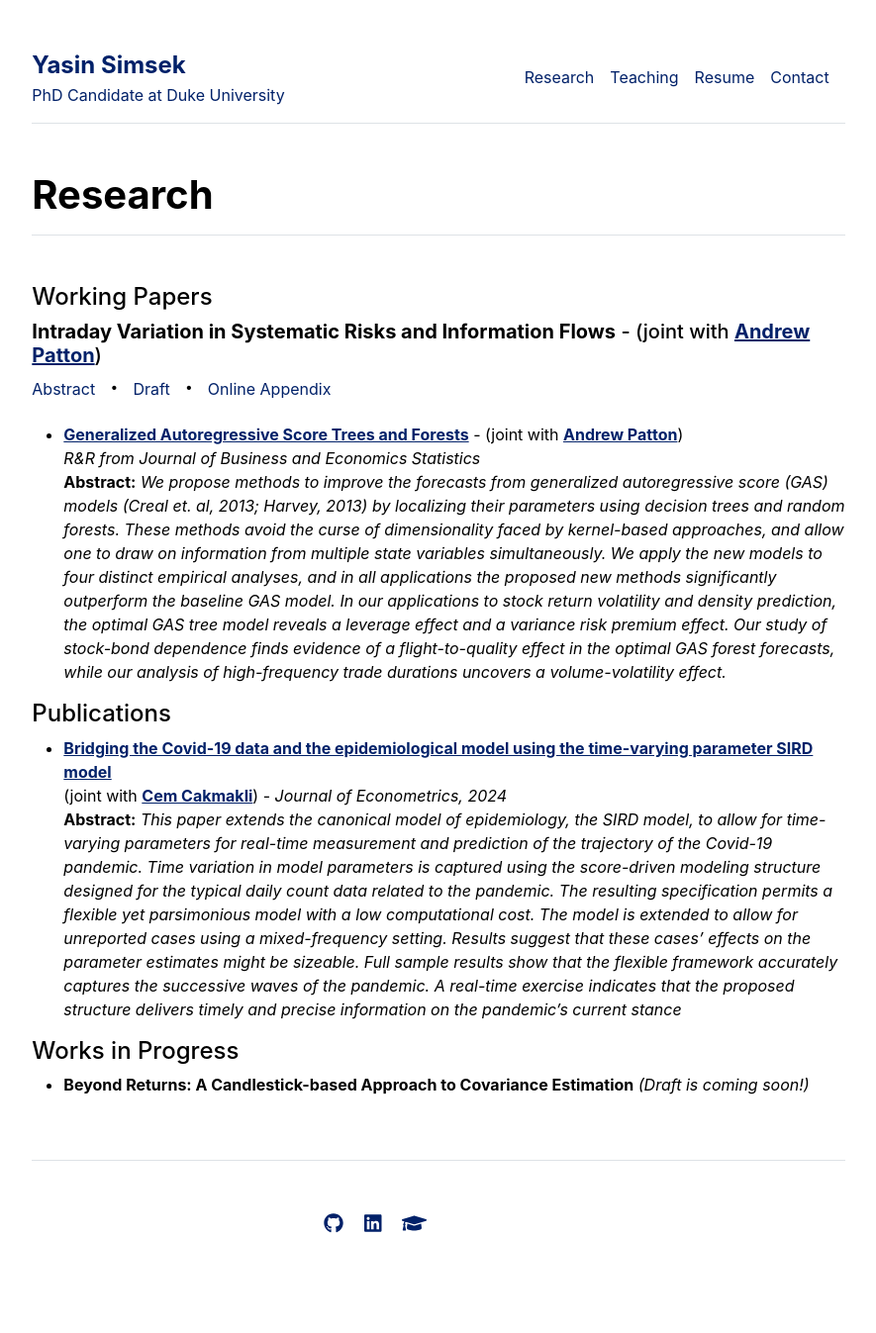
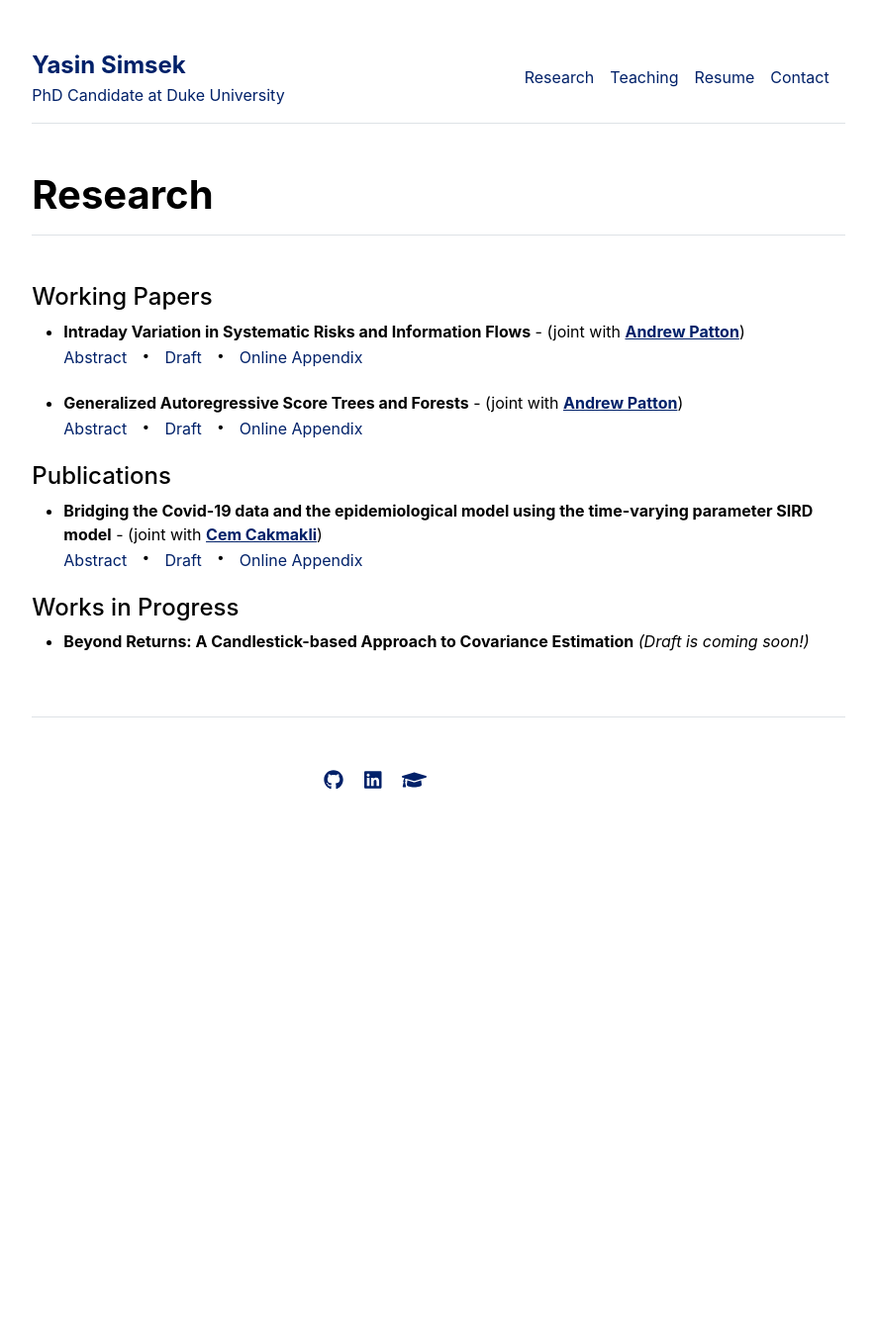
Before and after one commit to yasin-simsek/yasin-simsek.github.io, a Jekyll site: the page built from research.md, in a window 1280 px wide. Shown: the whole page at 99% size, without its empty margins (197-1082 px from the left). Built offline with Jekyll 4.4.1, drawn with Linux system fonts in a browser that asks for light colours; after the commit the page ends 900 px from its top, so only the background shows below that.

Commit message:
page style major update

```diff
--- a/research.md
+++ b/research.md
@@ -49,16 +49,16 @@ title: "Research"
 
 
 #### Working Papers
-##### **Intraday Variation in Systematic Risks and Information Flows** - (joint with [**Andrew Patton**](https://public.econ.duke.edu/~ap172/)) <br>
+* **Intraday Variation in Systematic Risks and Information Flows** - (joint with [**Andrew Patton**](https://public.econ.duke.edu/~ap172/)) <br>
 <span class="abstract-toggle" onclick="toggleAbstract(this)">Abstract</span> <span class="middot">&middot;</span> <a href="https://papers.ssrn.com/sol3/papers.cfm?abstract_id=5006587" class="no-underline">Draft</a> <span class="middot">&middot;</span> <span style="color:#012169;">Online Appendix</span> <span class="abstract-content"> <br> *This paper analyzes variation in the factor structure of asset returns within a trade day by combining non-parametric kernel methods with principal component analysis. We estimate the model on a collection of over 400 high frequency US equity returns over the period 1996-2020 and show that the proposed model has superior explanatory power relative to a collection of well-known observable factor models and standard PCA. We present a stylized model of asset prices and information flows and show that the factor structure of asset returns varies with the arrival of news. Using data on individual firm earnings announcements, FOMC announcements, and other macroeconomic announcements, we provide evidence consistent with our stylized model, that the superior performance of the proposed model is due to time variation in the factor structure of asset returns around times of information flows.*</span>
 
-* [**Generalized Autoregressive Score Trees and Forests**](https://papers.ssrn.com/sol3/papers.cfm?abstract_id=4459756) - (joint with [**Andrew Patton**](https://public.econ.duke.edu/~ap172/)) <br>
- *R&R from Journal of Business and Economics Statistics* <br>
-**Abstract:** *We propose methods to improve the forecasts from generalized autoregressive score (GAS) models (Creal et. al, 2013; Harvey, 2013) by localizing their parameters using decision trees and random forests. These methods avoid the curse of dimensionality faced by kernel-based approaches, and allow one to draw on information from multiple state variables simultaneously. We apply the new models to four distinct empirical analyses, and in all applications the proposed new methods significantly outperform the baseline GAS model. In our applications to stock return volatility and density prediction, the optimal GAS tree model reveals a leverage effect and a variance risk premium effect. Our study of stock-bond dependence finds evidence of a flight-to-quality effect in the optimal GAS forest forecasts, while our analysis of high-frequency trade durations uncovers a volume-volatility effect.*
+* **Generalized Autoregressive Score Trees and Forests** - (joint with [**Andrew Patton**](https://public.econ.duke.edu/~ap172/)) <br>
+<span class="abstract-toggle" onclick="toggleAbstract(this)">Abstract</span> <span class="middot">&middot;</span> <a href="https://papers.ssrn.com/sol3/papers.cfm?abstract_id=4459756" class="no-underline">Draft</a> <span class="middot">&middot;</span> <span style="color:#012169;">Online Appendix</span> <span class="abstract-content"> <br> *We propose methods to improve the forecasts from generalized autoregressive score (GAS) models (Creal et. al, 2013; Harvey, 2013) by localizing their parameters using decision trees and random forests. These methods avoid the curse of dimensionality faced by kernel-based approaches, and allow one to draw on information from multiple state variables simultaneously. We apply the new models to four distinct empirical analyses, and in all applications the proposed new methods significantly outperform the baseline GAS model. In our applications to stock return volatility and density prediction, the optimal GAS tree model reveals a leverage effect and a variance risk premium effect. Our study of stock-bond dependence finds evidence of a flight-to-quality effect in the optimal GAS forest forecasts, while our analysis of high-frequency trade durations uncovers a volume-volatility effect.*</span>
 
 #### Publications
-* [**Bridging the Covid-19 data and the epidemiological model using the time-varying parameter SIRD model**](https://www.sciencedirect.com/science/article/pii/S0304407624001337) <br> (joint with [**Cem Cakmakli**](https://sites.google.com/site/cemcakmakli/home)) - *Journal of Econometrics, 2024* <br>
-**Abstract:** *This paper extends the canonical model of epidemiology, the SIRD model, to allow for time-varying parameters for real-time measurement and prediction of the trajectory of the Covid-19 pandemic. Time variation in model parameters is captured using the score-driven modeling structure designed for the typical daily count data related to the pandemic. The resulting specification permits a flexible yet parsimonious model with a low computational cost. The model is extended to allow for unreported cases using a mixed-frequency setting. Results suggest that these cases’ effects on the parameter estimates might be sizeable. Full sample results show that the flexible framework accurately captures the successive waves of the pandemic. A real-time exercise indicates that the proposed structure delivers timely and precise information on the pandemic’s current stance*
+* **Bridging the Covid-19 data and the epidemiological model using the time-varying parameter SIRD model** - (joint with [**Cem Cakmakli**](https://sites.google.com/site/cemcakmakli/home)) <br>
+<span class="abstract-toggle" onclick="toggleAbstract(this)">Abstract</span> <span class="middot">&middot;</span> <a href="https://www.sciencedirect.com/science/article/pii/S0304407624001337" class="no-underline">Draft</a> <span class="middot">&middot;</span> <span style="color:#012169;">Online Appendix</span> <span class="abstract-content"> <br> **This paper extends the canonical model of epidemiology, the SIRD model, to allow for time-varying parameters for real-time measurement and prediction of the trajectory of the Covid-19 pandemic. Time variation in model parameters is captured using the score-driven modeling structure designed for the typical daily count data related to the pandemic. The resulting specification permits a flexible yet parsimonious model with a low computational cost. The model is extended to allow for unreported cases using a mixed-frequency setting. Results suggest that these cases’ effects on the parameter estimates might be sizeable. Full sample results show that the flexible framework accurately captures the successive waves of the pandemic. A real-time exercise indicates that the proposed structure delivers timely and precise information on the pandemic’s current stance*</span>
+
 
 #### Works in Progress
 * **Beyond Returns: A Candlestick-based Approach to Covariance Estimation** *(Draft is coming soon!)*
```
